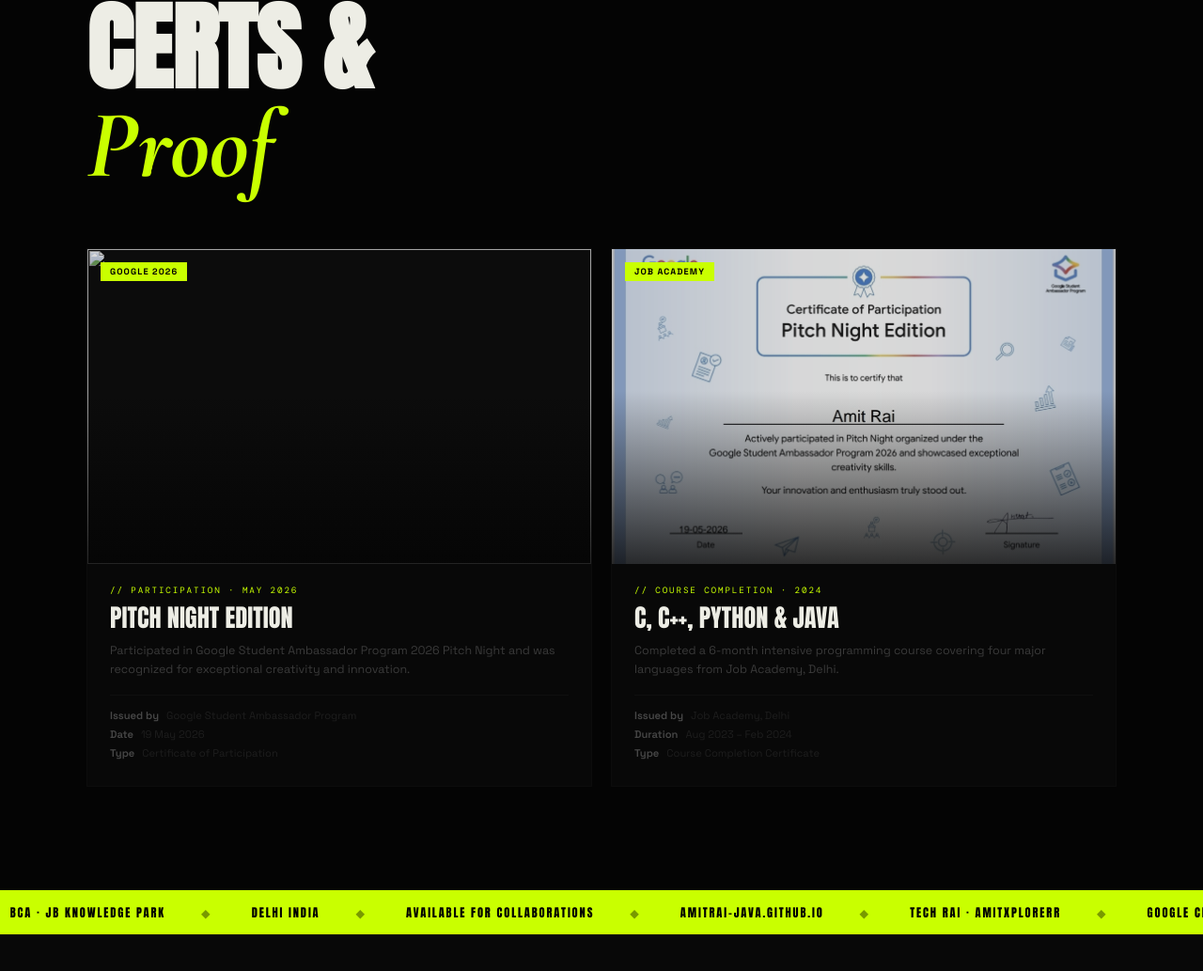
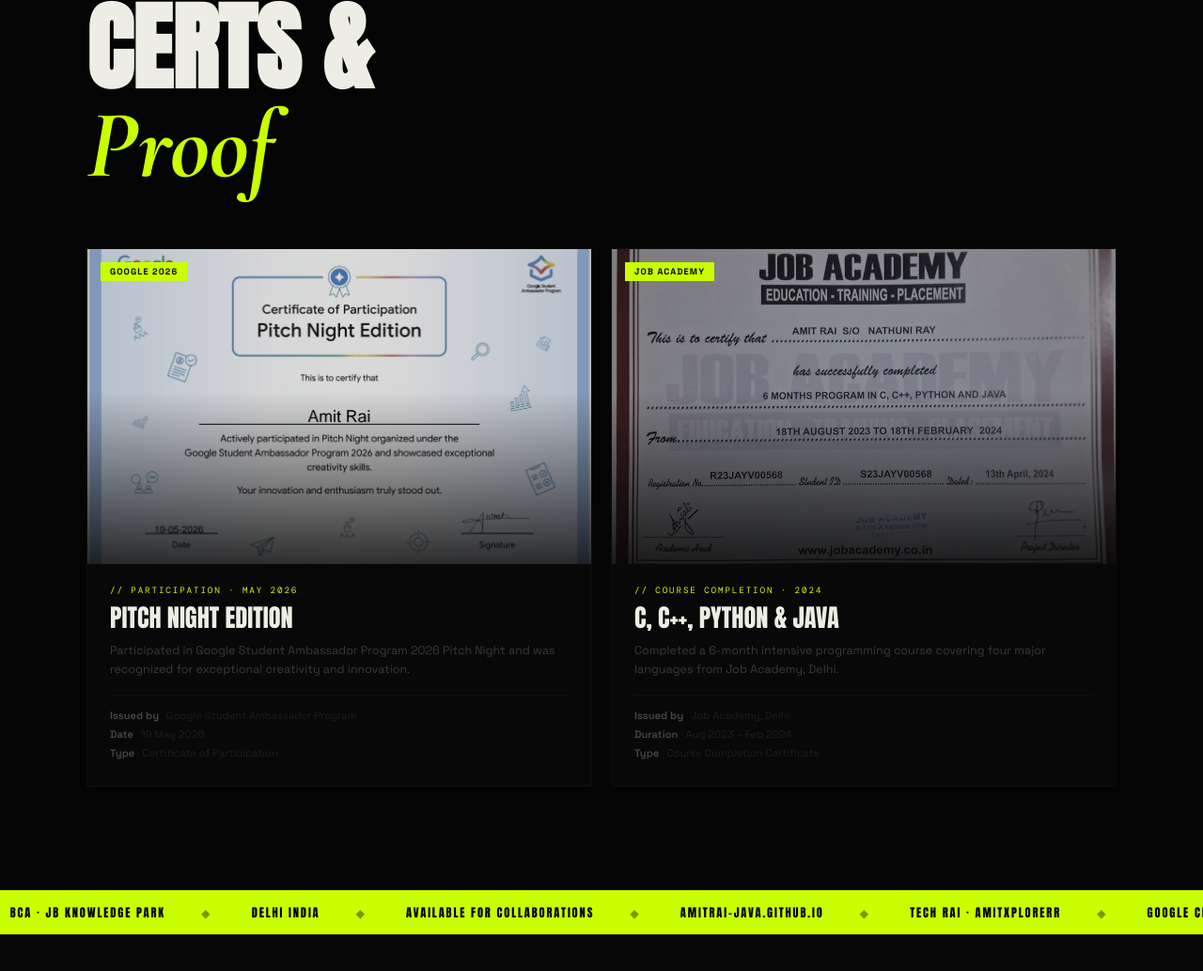
Before and after one commit to Amitrai-java/Resume-, a plain HTML site: page index.html in a window 1280 px wide. Shown: the part 3786-4819 px from the top of the page at 94% size. Drawn offline with nearby package versions, Linux system fonts and the light colour scheme.

Commit message:
Update index.html

```diff
--- a/index.html
+++ b/index.html
@@ -764,7 +764,7 @@
   <div class="cert-grid">
     <div class="cert rv d1" onclick="openLB('g')">
       <div class="cert-img">
-      <img src="---------------">
+      <img src="google-cert-1.jpg">
 <div class="cert-img-ov"></div>
       </div>
       <span class="cert-pill">Google 2026</span>
@@ -782,7 +782,7 @@
     </div>
     <div class="cert rv d2" onclick="openLB('j')">
       <div class="cert-img">
-<img src="google-cert-1.jpg">
+<img src="Certificate_2_optimized_250.jpg">
 <div class="cert-img-ov"></div>
       </div>
       <span class="cert-pill">Job Academy</span>
```
